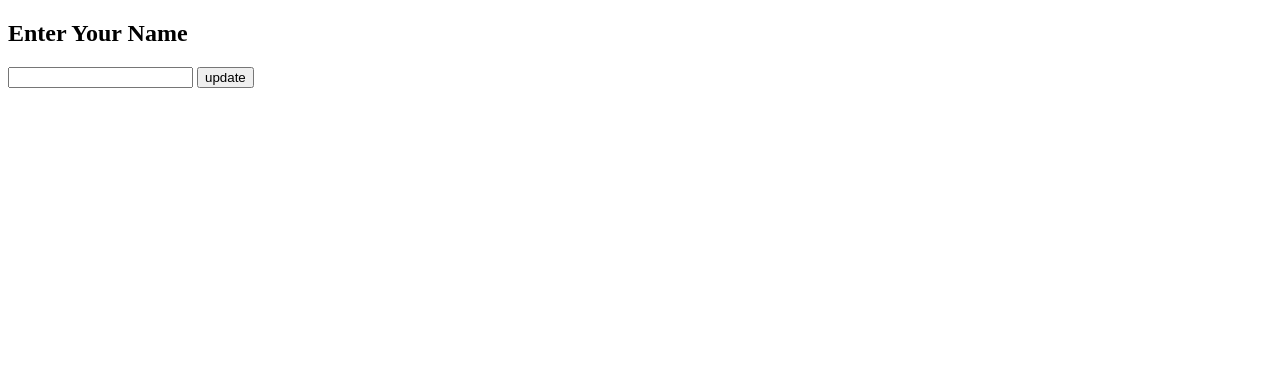
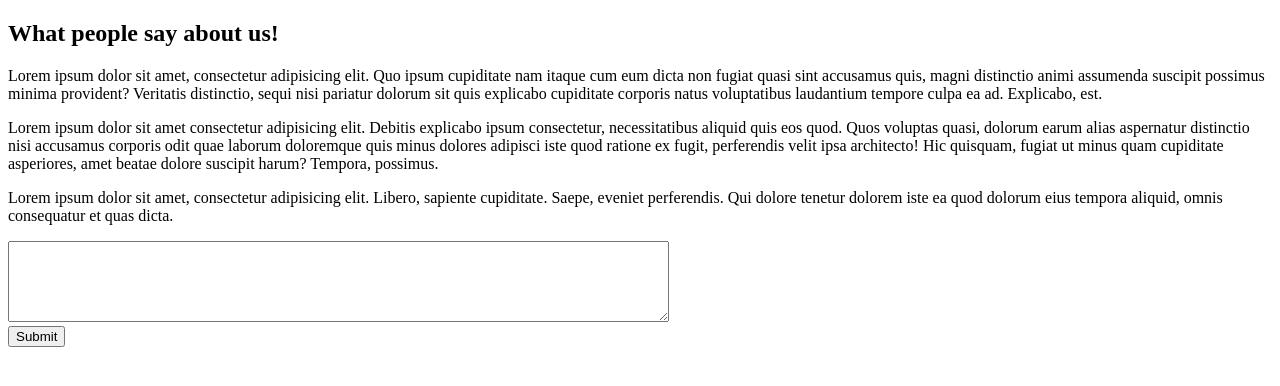
Before and after one commit to mahbubur3/apply-js, a plain HTML site: page ex.html in a window 1280 px wide. Drawn offline with Linux system fonts and the light colour scheme.

Commit message:
fixed problem

```diff
--- a/ex.html
+++ b/ex.html
@@ -95,7 +95,7 @@
         })
     </script> -->
 
-    <h2>Enter Your Name</h2>
+    <!-- <h2>Enter Your Name</h2>
     <input id="name-field" type="text">
     <button id="new-name">update</button>
     <p id="click-method"></p>
@@ -107,6 +107,23 @@
             text.innerText = nameField.value;
             nameField.value = "";
         })
+    </script> -->
+
+    <h2>What people say about us!</h2>
+    <section>
+        <div  id="comment-container">
+            <p>Lorem ipsum dolor sit amet, consectetur adipisicing elit. Quo ipsum cupiditate nam itaque cum eum dicta non fugiat quasi sint accusamus quis, magni distinctio animi assumenda suscipit possimus minima provident? Veritatis distinctio, sequi nisi pariatur dolorum sit quis explicabo cupiditate corporis natus voluptatibus laudantium tempore culpa ea ad. Explicabo, est.</p>
+            <p>Lorem ipsum dolor sit amet consectetur adipisicing elit. Debitis explicabo ipsum consectetur, necessitatibus aliquid quis eos quod. Quos voluptas quasi, dolorum earum alias aspernatur distinctio nisi accusamus corporis odit quae laborum doloremque quis minus dolores adipisci iste quod ratione ex fugit, perferendis velit ipsa architecto! Hic quisquam, fugiat ut minus quam cupiditate asperiores, amet beatae dolore suscipit harum? Tempora, possimus.</p>
+            <p>Lorem ipsum dolor sit amet, consectetur adipisicing elit. Libero, sapiente cupiditate. Saepe, eveniet perferendis. Qui dolore tenetur dolorem iste ea quod dolorum eius tempora aliquid, omnis consequatur et quas dicta.</p>
+        </div>
+        <div>
+            <textarea name="" id="new-comment" cols="80" rows="5"></textarea>
+            <br>
+            <button id="submit-comment">Submit</button>
+        </div>
+    </section>
+    <script>
+
     </script>
 </body>
 
```
Also changed, not shown: Event-js/comment-box.html (+1 -1 lines), exmore.html (+7 -7 lines).
